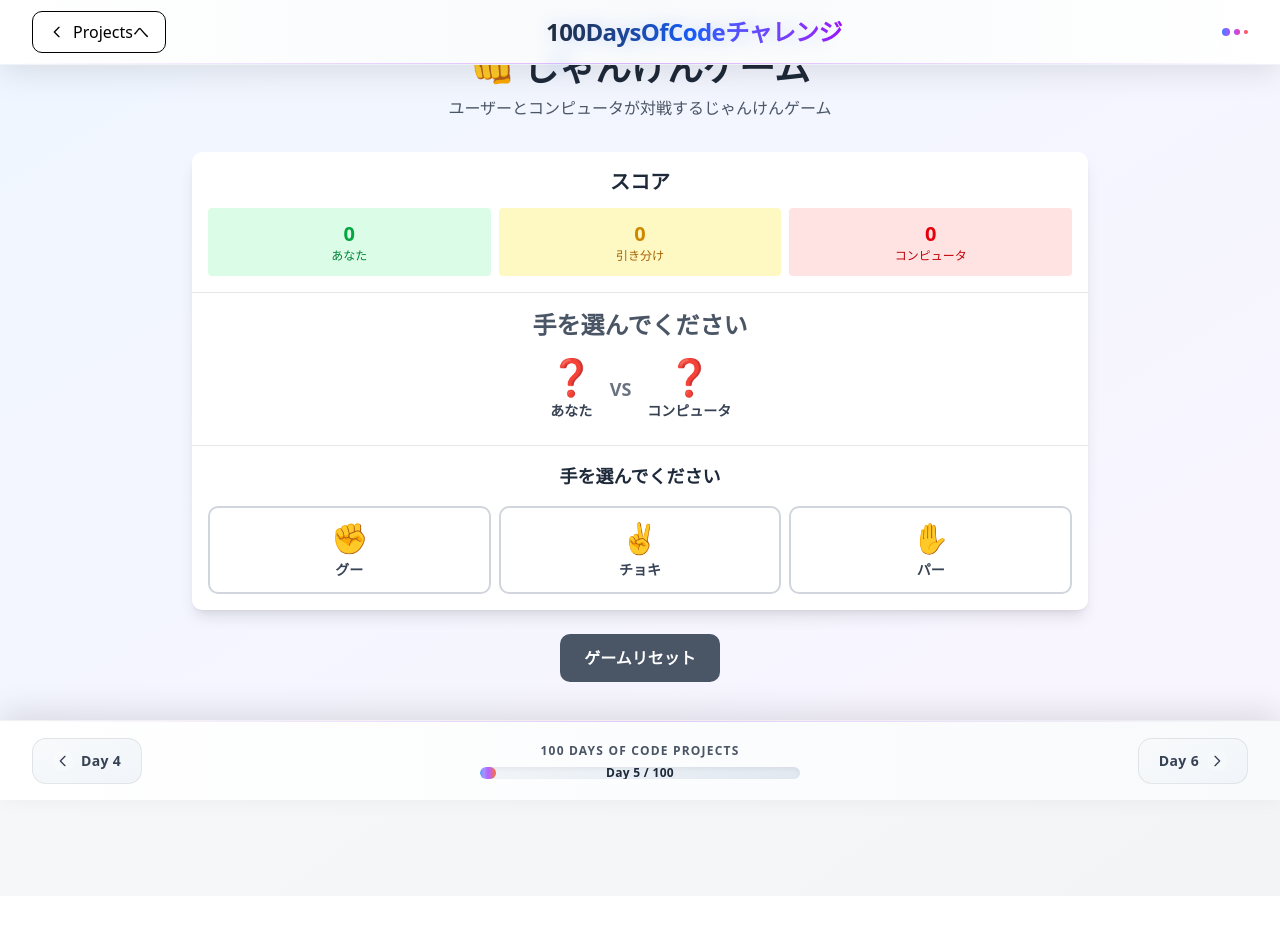
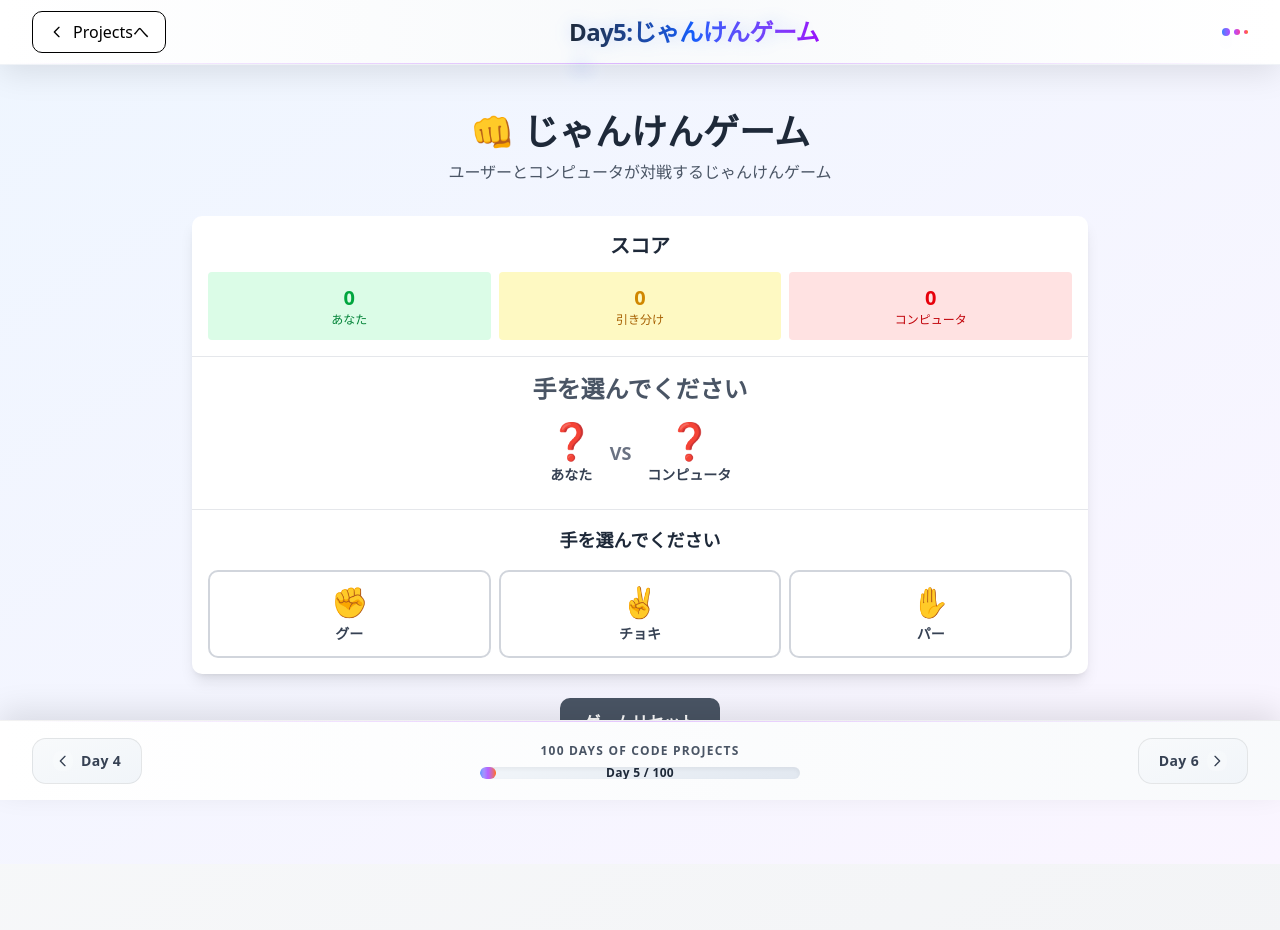
Before and after one commit to atsuki61/100DaysOfCode, a Next.js app: page /day5-janken in a window 1280 px wide. Shown: the top 930 px of the page. Before the commit the page ends 896 px from the top, so only its background shows below. Built offline with nearby package versions, Linux system fonts and the light colour scheme.

Commit message:
pt-16クラスを追加してFixed Headerとのめり込みを解消

```diff
--- a/src/app/day5-janken/layout.tsx
+++ b/src/app/day5-janken/layout.tsx
@@ -7,12 +7,12 @@ export default function Day5Layout({
   children: React.ReactNode
 }) {
   return (
-    <>
-      <Header title="100DaysOfCodeチャレンジ" />
+    <div className="flex flex-col min-h-screen pt-16"> {/* pt-16: Header分の上部パディング追加 */}
+      <Header title="Day5:じゃんけんゲーム" />
       <main className="flex-1"> {/* flex-1: 残り空間を占有 */}
         {children}
       </main>
       <Footer currentDay={5} />
-    </>
+    </div>
   )
 }
```
